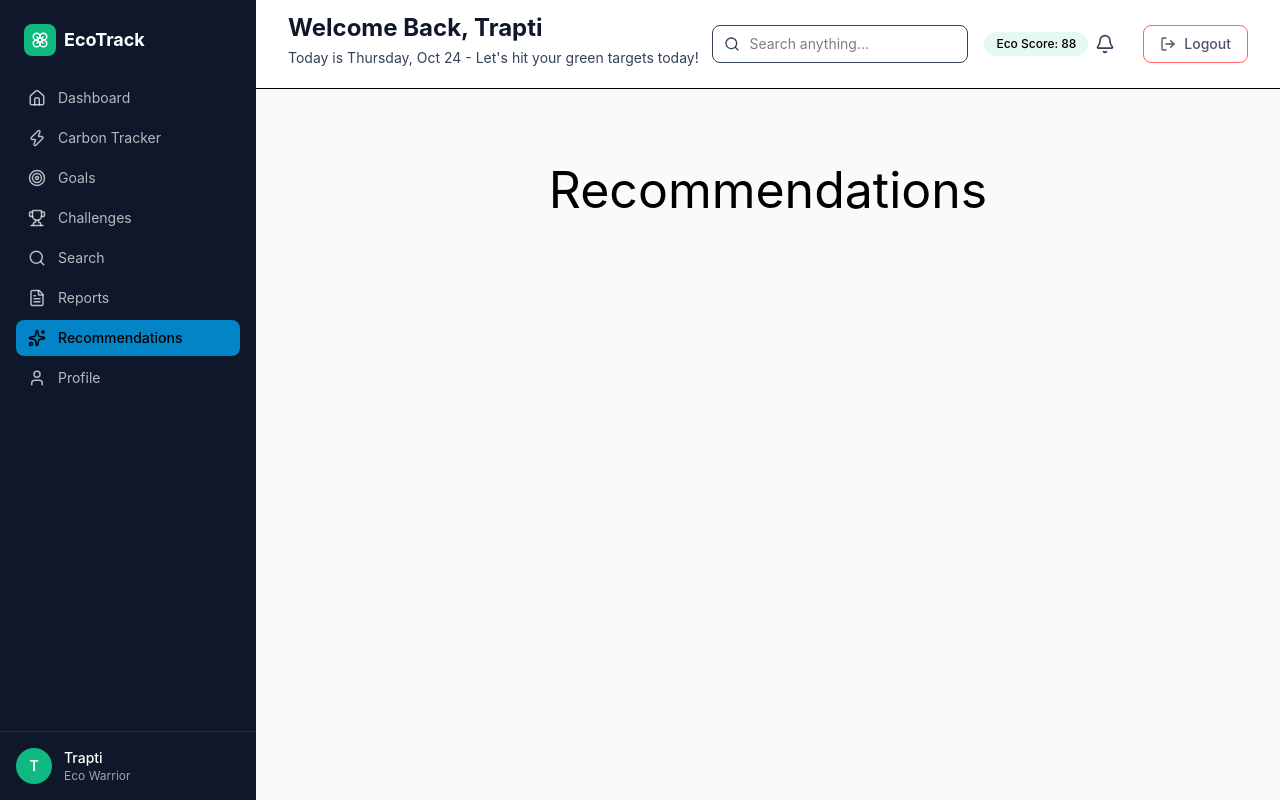
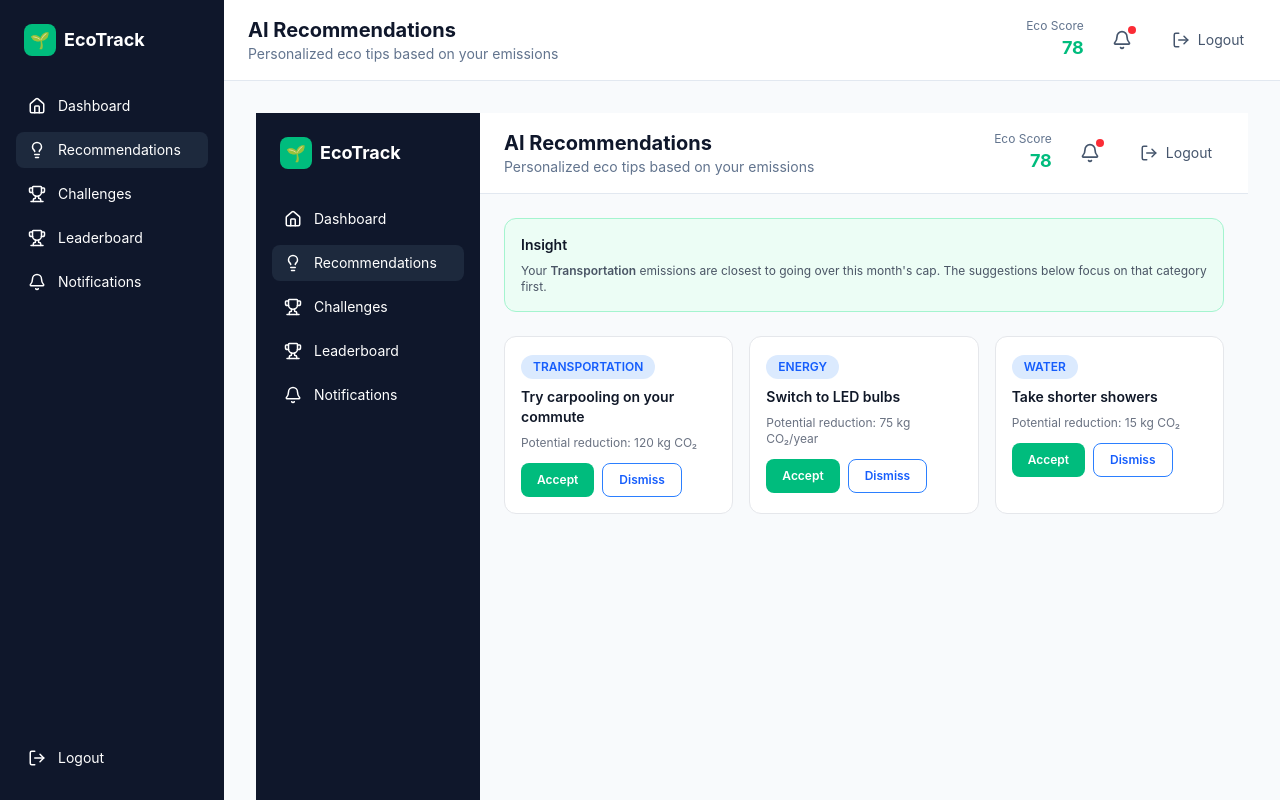
Before and after one commit to springboardmentor212/EcoTrack_Group1, a React app in the folder frontend/: page /recommendations in a window 1280 px wide. Built offline with nearby package versions, Linux system fonts and the light colour scheme; sample sign-in values are in the browser's storage; the HTML template or start-up script is replaced by a standard one.

Commit message:
feat: add recommendations frontend

```diff
--- /dev/null
+++ b/frontend/src/components/AIInsightsWidget.jsx
@@ -0,0 +1,16 @@
+function AIInsightsWidget({ category, message }) {
+  return (
+    <div className="rounded-xl border border-emerald-200 bg-emerald-50 p-4">
+      <h2 className="text-sm font-semibold text-gray-900">
+        Insight
+      </h2>
+
+      <p className="mt-2 text-xs text-gray-600">
+        Your <span className="font-semibold">{category}</span> emissions
+        are closest to going over this month's cap. {message}
+      </p>
+    </div>
+  );
+}
+
+export default AIInsightsWidget;
--- /dev/null
+++ b/frontend/src/components/RecommendationCard.jsx
@@ -0,0 +1,59 @@
+import { useState } from "react";
+import { toast } from "sonner";
+
+function RecommendationCard({
+  category,
+  title,
+  reduction,
+}) {
+  const [dismissed, setDismissed] = useState(false);
+
+  if (dismissed) {
+    return null;
+  }
+
+  const handleAccept = () => {
+    toast.success("Recommendation accepted!");
+  };
+
+  const handleDismiss = () => {
+    setDismissed(true);
+    toast("Recommendation dismissed");
+  };
+
+  return (
+    <div className="rounded-xl border border-gray-200 bg-white p-4">
+      <span className="inline-block rounded-full bg-blue-100 px-3 py-1 text-xs font-semibold uppercase text-blue-600">
+        {category}
+      </span>
+
+      <h3 className="mt-2 text-sm font-semibold text-gray-900">
+        {title}
+      </h3>
+
+      <p className="mt-2 text-xs text-gray-500">
+        Potential reduction: {reduction}
+      </p>
+
+      <div className="mt-3 flex gap-2">
+        <button
+          type="button"
+          onClick={handleAccept}
+          className="rounded-lg bg-emerald-500 px-4 py-2 text-xs font-semibold text-white hover:bg-emerald-600"
+        >
+          Accept
+        </button>
+
+        <button
+          type="button"
+          onClick={handleDismiss}
+          className="rounded-lg border border-blue-500 px-4 py-2 text-xs font-semibold text-blue-600 hover:bg-blue-50"
+        >
+          Dismiss
+        </button>
+      </div>
+    </div>
+  );
+}
+
+export default RecommendationCard;
--- a/frontend/src/components/Sidebar.jsx
+++ b/frontend/src/components/Sidebar.jsx
@@ -1,57 +1,73 @@
-import { Flower, Home, Zap, Target, Trophy, FileText, Search, Sparkles, User, Settings as SettingsIcon } from "lucide-react";
-import { Link, useLocation} from "react-router-dom";
+import {
+  Home,
+  Lightbulb,
+  Trophy,
+  Bell,
+  LogOut,
+} from "lucide-react";
 
-const NAV_ITEMS = [
-    { to: "/user-dashboard", icon: Home, label: "Dashboard" },
-    { to: "/carbon-tracker", icon: Zap, label: "Carbon Tracker" },
-    { to: "/goals", icon: Target, label: "Goals" },
-    { to: "/challenges", icon: Trophy, label: "Challenges"},
-    {to : "/search", icon: Search, label: "Search"},
-    { to: "/reports", icon: FileText, label: "Reports"},
-    { to: "/recommendations", icon: Sparkles, label: "Recommendations"},
-    { to: "/profile", icon: User, label: "Profile"},
-];
+function Sidebar() {
+  return (
+    <aside className="flex min-h-screen w-56 flex-col bg-slate-900 px-4 py-6 text-white">
+      <div className="mb-8 flex items-center gap-2 px-2">
+        <div className="flex h-8 w-8 items-center justify-center rounded-lg bg-emerald-500">
+          🌱
+        </div>
 
-export default function Sidebar({ userName, userTag, userInitial}){
-    const location = useLocation();
+        <span className="text-lg font-bold">EcoTrack</span>
+      </div>
 
-    return(
-        <aside className="w-64 flex-shrink-0 bg-[var(--color-primary)] flex flex-col h-screen">
-            <div className="flex items-center gap-2 p-6">
-                <div className="flex h-8 w-8 items-center justify-center rounded-lg bg-[var(--color-eco)]">
-                    <Flower size={18} color="#FFFFFF" />
-                </div>
-                <span className="text-lg font-bold text-white">EcoTrack</span>
-            </div>
+      <nav className="flex flex-1 flex-col gap-2">
+        <a
+          href="/user-dashboard"
+          className="flex items-center gap-3 rounded-lg px-3 py-2 text-sm hover:bg-slate-800"
+        >
+          <Home size={18} />
+          Dashboard
+        </a>
 
-            <nav className="flex-1 px-4 flex flex-col gap-1">
-                {NAV_ITEMS.map((item) => {
-                    const isActive =
-                    location.pathname === item.to || location.pathname.startsWith(item.to + "/");
-                    return (
-                        <Link
-                        key={item.to}
-                        to={item.to}
-                        className={`flex items-center gap-3 px-3 py-2 rounded-lg text-sm ${
-                            isActive ? "bg-[var(--color-secondary)] font-medium" : "text-white/70 hover;bg-white/5"
-                        }`}
-                        >
-                        <item.icon size={18} />
-                        {item.label}
-                        </Link>
-                    )
-                })}
-            </nav>
+        <a
+          href="/recommendations"
+          className="flex items-center gap-3 rounded-lg bg-slate-800 px-3 py-2 text-sm"
+        >
+          <Lightbulb size={18} />
+          Recommendations
+        </a>
 
-            <div className="p-4 flex items-center gap-3 border-t border-white/10">
-            <div className="h-9 w-9 rounded-full bg-[var(--color-eco)] flex items-center justify-center text-white font-semibold text-sm">
-                {userInitial}
-            </div>
-            <div>
-                <p className="text-sm font-medium text-white">{userName}</p>
-                <p className="text-xs text-white/60">{userTag}</p>
-            </div>
-            </div>
-        </aside>
-    )
+        <a
+          href="/challenges"
+          className="flex items-center gap-3 rounded-lg px-3 py-2 text-sm hover:bg-slate-800"
+        >
+          <Trophy size={18} />
+          Challenges
+        </a>
+
+        <a
+          href="/leaderboard"
+          className="flex items-center gap-3 rounded-lg px-3 py-2 text-sm hover:bg-slate-800"
+        >
+          <Trophy size={18} />
+          Leaderboard
+        </a>
+
+        <a
+          href="/notifications"
+          className="flex items-center gap-3 rounded-lg px-3 py-2 text-sm hover:bg-slate-800"
+        >
+          <Bell size={18} />
+          Notifications
+        </a>
+      </nav>
+
+      <a
+        href="/login"
+        className="flex items-center gap-3 rounded-lg px-3 py-2 text-sm hover:bg-slate-800"
+      >
+        <LogOut size={18} />
+        Logout
+      </a>
+    </aside>
+  );
 }
+
+export default Sidebar;
--- a/frontend/src/components/Topbar.jsx
+++ b/frontend/src/components/Topbar.jsx
@@ -1,51 +1,44 @@
-import { Search, Bell, LogOut } from "lucide-react";
-import defaultAvatar from "../assets/avatar.png"
-import { useNavigate } from "react-router-dom";
+import { Bell, LogOut } from "lucide-react";
 
-export default function Topbar({ ecoScore, children, profilePic }) {
+function TopBar() {
+  return (
+    <header className="flex items-center justify-between border-b border-slate-200 bg-white px-6 py-4">
+      <div>
+        <h1 className="text-xl font-bold text-slate-900">
+          AI Recommendations
+        </h1>
 
-  const navigate = useNavigate();
+        <p className="text-sm text-slate-500">
+          Personalized eco tips based on your emissions
+        </p>
+      </div>
 
-  const handleLogout = () => {
-    localStorage.removeItem("token");
-    navigate("/");
-  }
+      <div className="flex items-center gap-5">
+        <div className="text-right">
+          <p className="text-xs text-slate-500">Eco Score</p>
+          <p className="text-lg font-bold text-emerald-500">78</p>
+        </div>
 
-  return (
-    <header className="flex items-center justify-between px-8 py-3 border-b border-[var(--color-slate)]-100 bg-[var(--color-surface)]">
-      <div className="flex items-center justify-between mb-2">
-        <div>
-          <h1 className="text-2xl font-bold text-[var(--color-primary)]">
-            Welcome Back, Trapti
-          </h1>
-          <p className="text-sm text-[var(--color-slate)] mt-1">
-            Today is Thursday, Oct 24 - Let's hit your green targets today!
-          </p>
-        </div>
-      </div>
-      <div>{children}</div>
-      <div className="flex items-center gap-4">
-        <div className="relative">
-          <Search
-            size={16}
-            className="absolute left-3 top-1/2 -translate-y-1/2 text-[var(--color-slate)]"
-          />
-          <input
-            placeholder="Search anything..."
-            className="pl-9 pr-4 py-2 rounded-lg border border-[var(--color-slate)] text-sm outline-none w-64"
-          />
-        </div>
-        <span className="text-xs bg-[var(--color-eco)]/10 text-[var(--collor-eco)] px-3 py-1 rounded-full font-medium">
-          Eco Score: {ecoScore}
-        </span>
-      </div>
-      <div className="flex items-center gap-7">
-        <Bell size={20} className="text-[var(--color-slate)]" />
-        <button onClick={handleLogout}
-        className="flex items-center gap-2 rounded-lg border border-red-400 px-4 py-2 text-sm font-medium text-gray-600 transition-colors hover:bg-red-50 hover:text-red-900 cursor-pointer">
-          <LogOut size={16} /> Logout
+        <button
+          type="button"
+          className="relative rounded-lg p-2 text-slate-600 hover:bg-slate-100"
+          aria-label="Notifications"
+        >
+          <Bell size={20} />
+
+          <span className="absolute right-1 top-1 h-2 w-2 rounded-full bg-red-500" />
+        </button>
+
+        <button
+          type="button"
+          className="flex items-center gap-2 rounded-lg px-3 py-2 text-sm text-slate-600 hover:bg-slate-100"
+        >
+          <LogOut size={18} />
+          Logout
         </button>
       </div>
     </header>
   );
 }
+
+export default TopBar;
--- a/frontend/src/pages/Recommendations.jsx
+++ b/frontend/src/pages/Recommendations.jsx
@@ -1,11 +1,54 @@
-import React from "react";
+import Sidebar from "../components/Sidebar";
+import TopBar from "../components/TopBar";
+import RecommendationCard from "../components/RecommendationCard";
+import AIInsightsWidget from "../components/AIInsightsWidget";
 
-const Recommendations = () => {
-    return (
-        <div style={{ padding: "2rem", textAlign: "center", fontSize: "50px"}}>
-            <h1>Recommendations</h1>
-        </div>
-    );
-};
+function Recommendations() {
+  const recommendations = [
+    {
+      category: "Transportation",
+      title: "Try carpooling on your commute",
+      reduction: "120 kg CO₂",
+    },
+    {
+      category: "Energy",
+      title: "Switch to LED bulbs",
+      reduction: "75 kg CO₂/year",
+    },
+    {
+      category: "Water",
+      title: "Take shorter showers",
+      reduction: "15 kg CO₂",
+    },
+  ];
+
+  return (
+    <div className="flex min-h-screen bg-slate-50">
+      <Sidebar />
+
+      <div className="flex min-w-0 flex-1 flex-col">
+        <TopBar />
+
+        <main className="flex-1 p-6">
+          <AIInsightsWidget
+            category="Transportation"
+            message="The suggestions below focus on that category first."
+          />
+
+          <div className="mt-6 grid gap-4 md:grid-cols-3">
+            {recommendations.map((recommendation) => (
+              <RecommendationCard
+                key={recommendation.title}
+                category={recommendation.category}
+                title={recommendation.title}
+                reduction={recommendation.reduction}
+              />
+            ))}
+          </div>
+        </main>
+      </div>
+    </div>
+  );
+}
 
 export default Recommendations;
--- a/frontend/src/routes/AppRoutes.jsx
+++ b/frontend/src/routes/AppRoutes.jsx
@@ -42,8 +42,6 @@ function AppRoutes() {
         <Route path="/profile" element={<UserProfile />} />
         <Route path="/profile/edit" element={<EditProfile />} />
       </Route>
-
-      {/* <Route path="*" element={<Navigate to="/LandingPage" replace />} /> */}
     </Routes>
   );
 }
```
